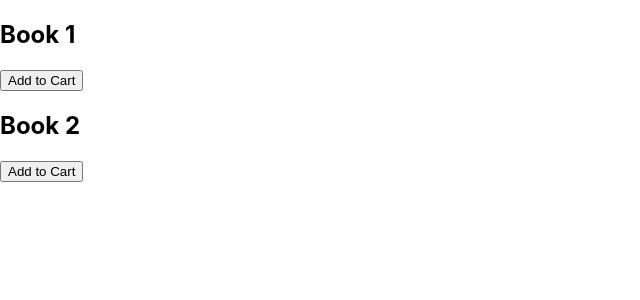
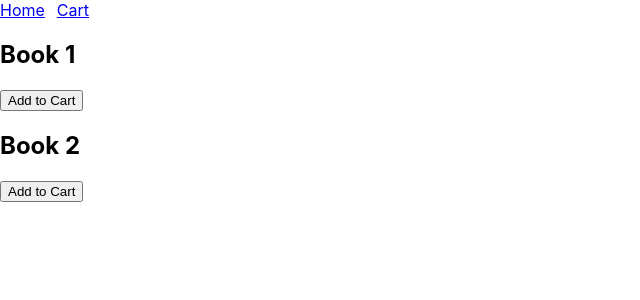
Before and after one commit to thegux/po1-desenv-fs, a React (Create React App) app: page / in a window 1280 px wide. Shown: the top 300 px of the page, without its empty margins (0-640 px from the left). Built offline with nearby package versions, Linux system fonts and the light colour scheme.

Commit message:
Adjusting root reducer to persist

```diff
--- a/package.json
+++ b/package.json
@@ -3,6 +3,7 @@
   "version": "0.1.0",
   "private": true,
   "dependencies": {
+    "@reduxjs/toolkit": "^2.9.0",
     "@testing-library/dom": "^10.4.1",
     "@testing-library/jest-dom": "^6.8.0",
     "@testing-library/react": "^16.3.0",
@@ -13,6 +14,7 @@
     "react-router-dom": "^7.9.1",
     "react-scripts": "5.0.1",
     "redux": "^5.0.1",
+    "redux-persist": "^6.0.0",
     "web-vitals": "^2.1.4"
   },
   "scripts": {
--- a/src/App.js
+++ b/src/App.js
@@ -1,5 +1,5 @@
 import React from 'react';
-import { BrowserRouter as Router, Route, Routes } from 'react-router-dom';
+import { BrowserRouter as Router, Route, Routes, Link } from 'react-router-dom';
 import ProductList from './components/ProductList';
 import Cart from './components/Cart';
 
@@ -11,6 +11,13 @@ const products = [
 const App = () => {
   return (
     <Router>
+      <header>
+        <nav style={{ display: 'flex', gap: 12 }}>
+          <Link to="/">Home</Link>
+          <Link to="/cart">Cart</Link>
+        </nav>
+      </header>
+
       <Routes>
         <Route path="/" element={<ProductList products={products} />} />
         <Route path="/cart" element={<Cart />} />
--- a/src/index.js
+++ b/src/index.js
@@ -3,13 +3,17 @@ import ReactDOM from 'react-dom/client';
 import './index.css';
 import App from './App';
 import reportWebVitals from './reportWebVitals';
-import store from './store';
 import { Provider } from 'react-redux';
+import { PersistGate } from 'redux-persist/integration/react'
+import { persistor, store } from './store';
+
 
 const root = ReactDOM.createRoot(document.getElementById('root'));
 root.render(
   <Provider store={store}>
-    <App />
+    <PersistGate loading={null} persistor={persistor}>
+      <App/>
+    </PersistGate>
   </Provider>
 );
 
--- a/src/store.js
+++ b/src/store.js
@@ -1,10 +1,12 @@
-import { createStore } from 'redux';
+import { configureStore } from '@reduxjs/toolkit';
+import { persistStore, persistReducer, FLUSH, REHYDRATE, PAUSE, PERSIST, PURGE, REGISTER } from 'redux-persist';
+import storage from 'redux-persist/lib/storage';
 
-const initialState = {
-  cart: []
-};
+const initialState = { cart: [] };
 
-const cartReducer = (state = initialState, action) => {
+const persistConfig = { key: 'root', storage };
+
+function cartReducer(state = initialState, action) {
   switch (action.type) {
     case 'ADD_TO_CART':
       return { ...state, cart: [...state.cart, action.payload] };
@@ -12,11 +14,19 @@ const cartReducer = (state = initialState, action) => {
       return { ...state, cart: state.cart.filter(item => item.id !== action.payload.id) };
     default:
       return state;
+  }
+}
 
-  }
+const persistedReducer = persistReducer(persistConfig, cartReducer);
 
-};
+export const store = configureStore({
+  reducer: persistedReducer,
+  middleware: (getDefaultMiddleware) =>
+    getDefaultMiddleware({
+      serializableCheck: {
+        ignoredActions: [FLUSH, REHYDRATE, PAUSE, PERSIST, PURGE, REGISTER],
+      },
+    }),
+});
 
-const store = createStore(cartReducer);
-
-export default store;
+export const persistor = persistStore(store);
```
Also changed, not shown: 1 other file (tests, documents, lock files or other folders).
